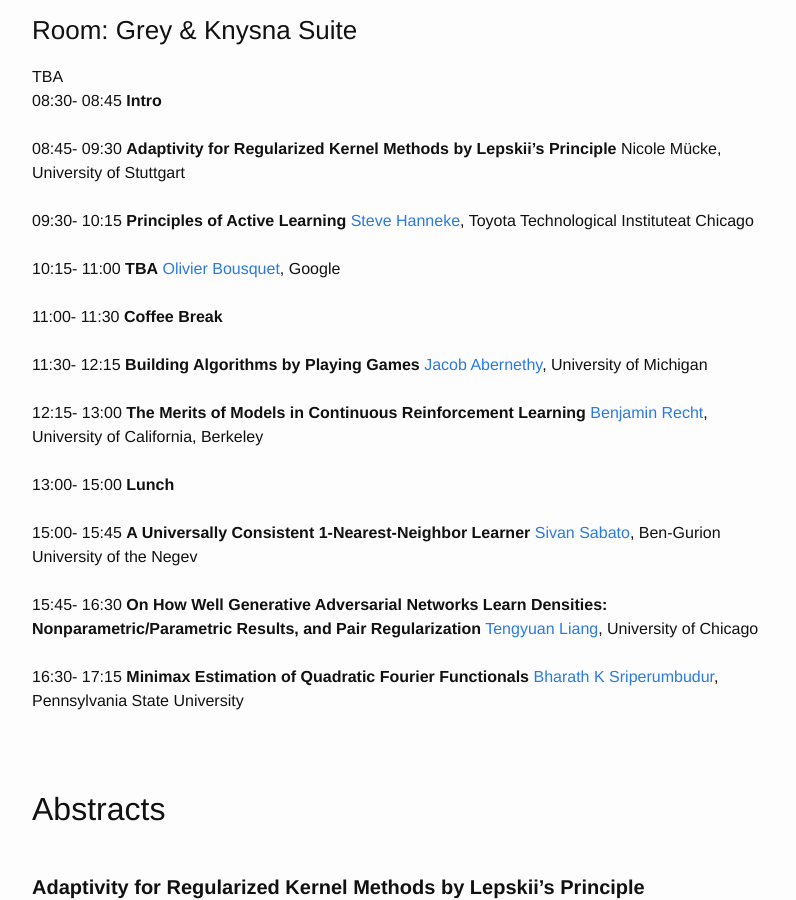
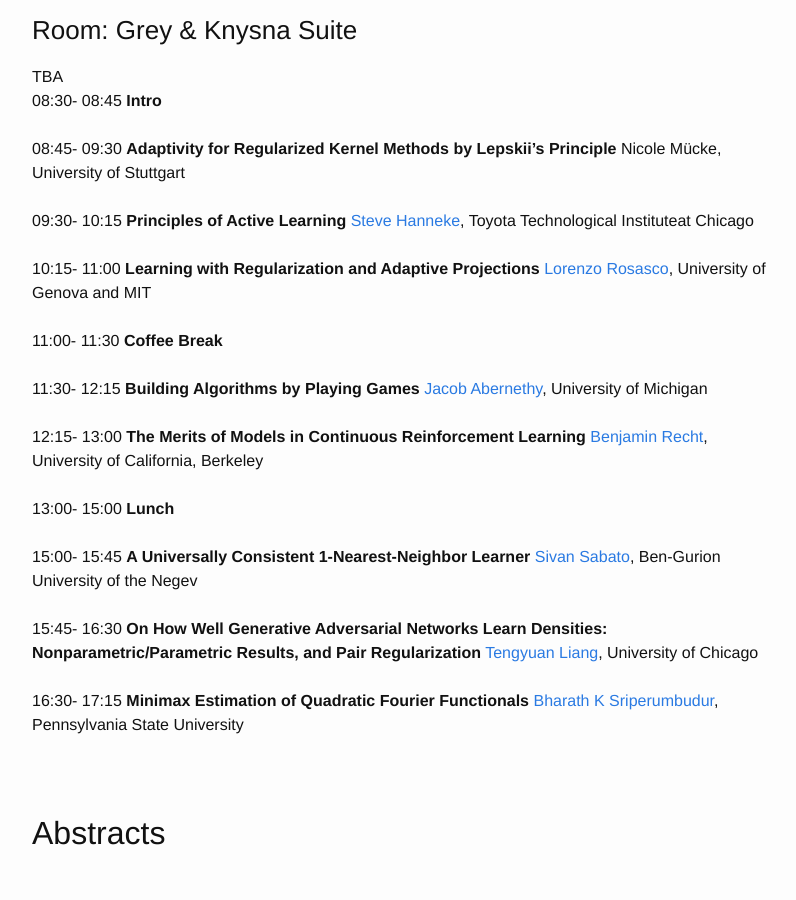
Before and after one commit to dalimeeting/dalimeeting.github.io, a Jekyll site: the page built from _posts/2019-01-05-workshop-theory.md, in a window 1280 px wide and 900 px high, scrolled down 630 px. Shown: the whole window, without its empty margins (238-1034 px from the left). Built offline with Jekyll 4.4.1, drawn with Linux system fonts in a browser that asks for light colours; some of the changed text lies outside the part shown.

Commit message:
Update 2019-01-05-workshop-theory.md

```diff
--- a/_posts/2019-01-05-workshop-theory.md
+++ b/_posts/2019-01-05-workshop-theory.md
@@ -60,12 +60,13 @@ to data dependent choices of the regularization parameter, e.g. for Hold-Out."
   abstract: "In many machine learning applications, the effort required to manually label the massive data sets necessary to train machine learning systems to a high accuracy presents a major hurdle. One promising approach to reducing the required training sample size is active learning, a technique in which the learning algorithm participates in interactively selecting examples to be labeled for training, in order to focus the human expert's efforts on labeling only informative and non-redundant examples. Active learning holds great potential for dramatically reducing the number of labeled training examples needed for learning. However, despite decades of research on the subject, the most popular active learning algorithms in the applications literature are known to be unreliable and sensitive to violations of modeling assumptions, which has held back the widespread applicability of active learning in practice. At the root of this problem, it seems we have lacked a complete understanding of the basic principles that should underlie the design of good active learning algorithms. Such a situation calls for a careful theoretical approach to the problem.\
 
 In this talk, I will articulate essential principles for the design of effective active learning algorithms, distilled from over a decade of research on the theory of active learning. Moreover, I will describe a general active learning strategy based on these principles, which is provably near-optimal, in the sense that the number of labeled training examples sufficient to achieve a given accuracy guarantee cannot be significantly reduced by any other active learning algorithm. In the process, I will discuss the fundamental trade-offs and general complexity measures intrinsic to the active learning setting, and present formulas expressing the minimum number of labeled examples sufficient and necessary for an optimal active learning algorithm to achieve a given accuracy guarantee."
-- title: "TBA"
+
+- title: "Learning with Regularization and Adaptive Projections"
   author:
-  - given: Olivier
-    family: Bousquet
-    url: https://ai.google/research/people/OlivierBousquet
-    institute: Google
+  - given: Lorenzo
+    family: Rosasco
+    url: https://web.mit.edu/lrosasco/www/
+    institute: University of Genova and MIT
   youtube:
   start: "10:15"
   end: "11:00"
```
